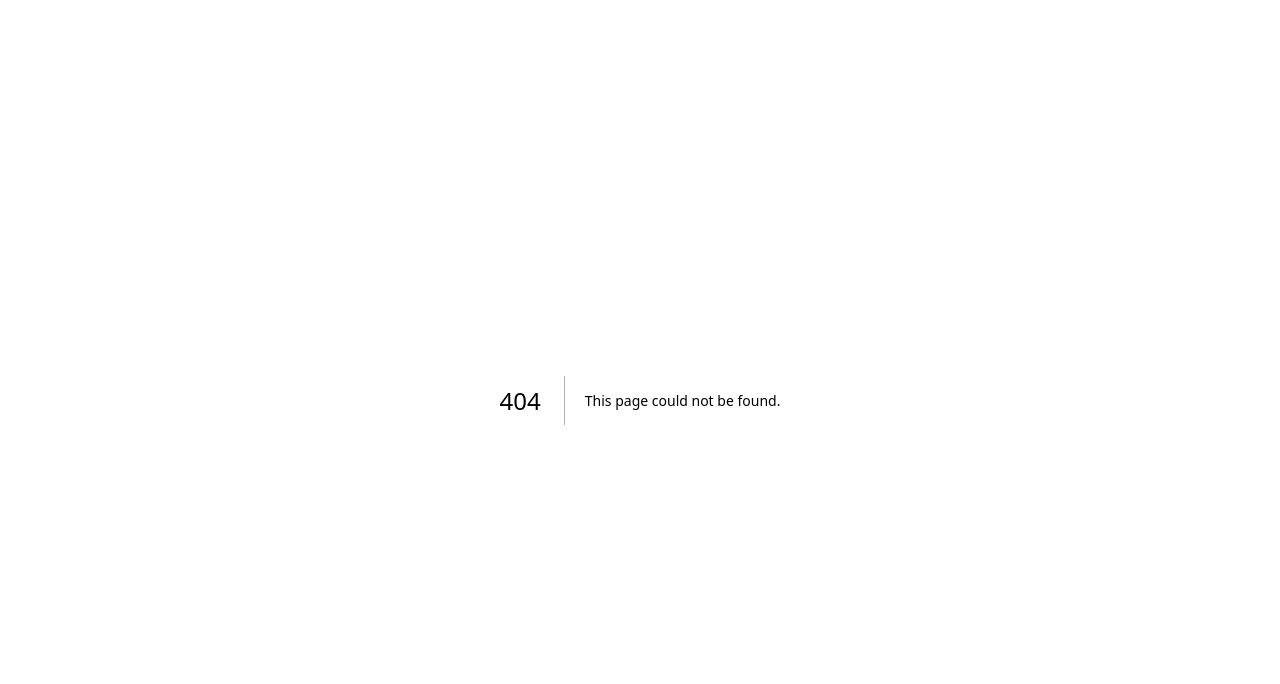
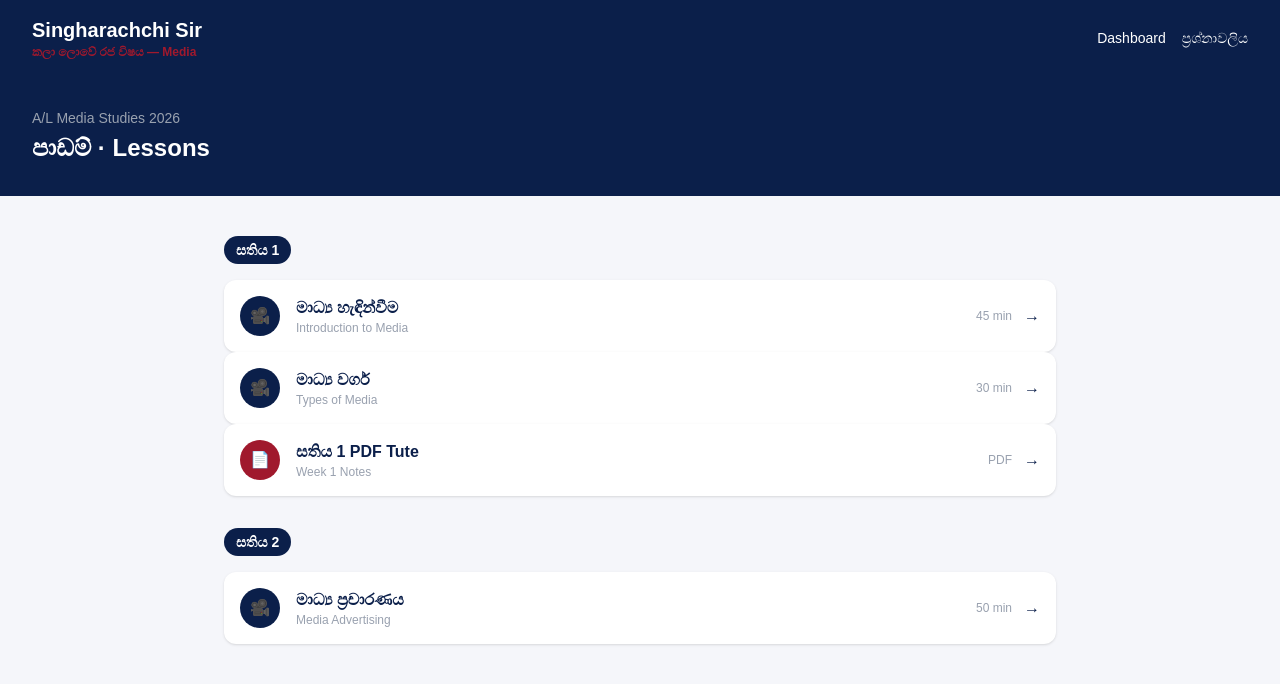
Before and after one commit to MKPGAP/singharachchi-lms, a Next.js app: page /lessons in a window 1280 px wide. Before the commit this address had no page. Shown: the top 684 px of the page. Built offline with nearby package versions, Linux system fonts and the light colour scheme.

Commit message:
Add lessons and quiz pages

```diff
--- /dev/null
+++ b/app/lessons/page.tsx
@@ -0,0 +1,112 @@
+import Link from 'next/link'
+
+const lessons = [
+  {
+    id: 1,
+    week: 'සතිය 1',
+    title: 'මාධ්‍ය හැඳින්වීම',
+    title_en: 'Introduction to Media',
+    duration: '45 min',
+    type: 'video',
+    completed: false
+  },
+  {
+    id: 2,
+    week: 'සතිය 1',
+    title: 'මාධ්‍ය වර්ග',
+    title_en: 'Types of Media',
+    duration: '30 min',
+    type: 'video',
+    completed: false
+  },
+  {
+    id: 3,
+    week: 'සතිය 1',
+    title: 'සතිය 1 PDF Tute',
+    title_en: 'Week 1 Notes',
+    duration: 'PDF',
+    type: 'pdf',
+    completed: false
+  },
+  {
+    id: 4,
+    week: 'සතිය 2',
+    title: 'මාධ්‍ය ප්‍රචාරණය',
+    title_en: 'Media Advertising',
+    duration: '50 min',
+    type: 'video',
+    completed: false
+  }
+]
+
+const weeks = [...new Set(lessons.map(l => l.week))]
+
+export default function LessonsPage() {
+  return (
+    <main className="min-h-screen bg-[#F5F6FA]">
+      {/* Header */}
+      <header className="bg-[#0B1F4A] text-white py-4 px-8 flex items-center justify-between">
+        <div>
+          <h1 className="text-xl font-bold">Singharachchi Sir</h1>
+          <p className="text-[#A0192D] text-xs font-semibold">
+            කලා ලොවේ රජ විෂය — Media
+          </p>
+        </div>
+        <nav className="flex gap-4 text-sm">
+          <Link href="/dashboard" className="hover:text-[#A0192D] transition">
+            Dashboard
+          </Link>
+          <Link href="/quiz" className="hover:text-[#A0192D] transition">
+            ප්‍රශ්නාවලිය
+          </Link>
+        </nav>
+      </header>
+
+      {/* Course Title */}
+      <section className="bg-[#0B1F4A] text-white py-8 px-8">
+        <p className="text-gray-400 text-sm mb-1">A/L Media Studies 2026</p>
+        <h2 className="text-2xl font-bold">පාඩම් · Lessons</h2>
+      </section>
+
+      {/* Lessons List */}
+      <div className="max-w-4xl mx-auto px-8 py-10">
+        {weeks.map((week) => (
+          <div key={week} className="mb-8">
+            <h3 className="text-lg font-bold text-[#0B1F4A] mb-4 flex items-center gap-2">
+              <span className="bg-[#0B1F4A] text-white px-3 py-1 rounded-full text-sm">
+                {week}
+              </span>
+            </h3>
+            <div className="space-y-3">
+              {lessons
+                .filter(l => l.week === week)
+                .map((lesson) => (
+                  <Link href={`/lessons/${lesson.id}`} key={lesson.id}>
+                    <div className="bg-white rounded-xl p-4 shadow-sm flex items-center justify-between hover:shadow-md transition cursor-pointer group">
+                      <div className="flex items-center gap-4">
+                        <div className={`w-10 h-10 rounded-full flex items-center justify-center text-white font-bold ${lesson.type === 'pdf' ? 'bg-[#A0192D]' : 'bg-[#0B1F4A]'}`}>
+                          {lesson.type === 'pdf' ? '📄' : '🎥'}
+                        </div>
+                        <div>
+                          <p className="font-semibold text-[#0B1F4A] group-hover:text-[#A0192D] transition">
+                            {lesson.title}
+                          </p>
+                          <p className="text-gray-400 text-xs">{lesson.title_en}</p>
+                        </div>
+                      </div>
+                      <div className="flex items-center gap-3">
+                        <span className="text-xs text-gray-400">{lesson.duration}</span>
+                        <span className="text-[#0B1F4A] group-hover:text-[#A0192D] transition">
+                          →
+                        </span>
+                      </div>
+                    </div>
+                  </Link>
+                ))}
+            </div>
+          </div>
+        ))}
+      </div>
+    </main>
+  )
+}
--- /dev/null
+++ b/app/quiz/page.tsx
@@ -0,0 +1,150 @@
+'use client'
+import { useState } from 'react'
+import Link from 'next/link'
+
+const questions = [
+  {
+    id: 1,
+    question: 'මාධ්‍ය යනු කුමක්ද?',
+    question_en: 'What is Media?',
+    options: [
+      'තොරතුරු සන්නිවේදනය සඳහා භාවිතා කරන මාධ්‍යයන්',
+      'රූපවාහිනී වැඩසටහන් පමණි',
+      'පුවත්පත් සහ සඟරා පමණි',
+      'සමාජ මාධ්‍ය පමණි'
+    ],
+    correct: 0
+  },
+  {
+    id: 2,
+    question: 'Print Media හි උදාහරණයක් කුමක්ද?',
+    question_en: 'What is an example of Print Media?',
+    options: [
+      'රූපවාහිනිය',
+      'ගුවන්විදුලිය',
+      'පුවත්පත',
+      'සමාජ මාධ්‍ය'
+    ],
+    correct: 2
+  },
+  {
+    id: 3,
+    question: 'Electronic Media හට අයත් වන්නේ?',
+    question_en: 'Which belongs to Electronic Media?',
+    options: [
+      'පුවත්පත',
+      'සඟරාව',
+      'රූපවාහිනිය',
+      'පත්‍රිකාව'
+    ],
+    correct: 2
+  }
+]
+
+export default function QuizPage() {
+  const [current, setCurrent] = useState(0)
+  const [selected, setSelected] = useState<number | null>(null)
+  const [answers, setAnswers] = useState<number[]>([])
+  const [finished, setFinished] = useState(false)
+
+  const handleNext = () => {
+    if (selected === null) return
+    const newAnswers = [...answers, selected]
+    setAnswers(newAnswers)
+    setSelected(null)
+    if (current + 1 < questions.length) {
+      setCurrent(current + 1)
+    } else {
+      setFinished(true)
+    }
+  }
+
+  const score = answers.filter((a, i) => a === questions[i].correct).length
+
+  if (finished) {
+    return (
+      <main className="min-h-screen bg-[#F5F6FA] flex items-center justify-center">
+        <div className="bg-white rounded-xl shadow-md p-8 w-full max-w-md text-center">
+          <div className="text-5xl mb-4">🎉</div>
+          <h2 className="text-2xl font-bold text-[#0B1F4A] mb-2">
+            ප්‍රශ්නාවලිය සම්පූර්ණයි!
+          </h2>
+          <div className="bg-[#F5F6FA] rounded-xl p-6 mb-6">
+            <p className="text-5xl font-bold text-[#0B1F4A] mb-1">
+              {score}/{questions.length}
+            </p>
+            <p className="text-gray-500 text-sm">ඔබගේ ලකුණු</p>
+            <p className="text-2xl font-bold mt-2" style={{color: score === questions.length ? '#1a7a3a' : score >= questions.length/2 ? '#b87d00' : '#A0192D'}}>
+              {score === questions.length ? 'විශිෂ්ට! 🌟' : score >= questions.length/2 ? 'හොඳයි! 👍' : 'තවත් වැඩ කරන්න 💪'}
+            </p>
+          </div>
+          <Link href="/dashboard">
+            <button className="w-full bg-[#0B1F4A] text-white py-3 rounded-lg font-semibold hover:bg-[#1A3A7A] transition">
+              Dashboard එකට යන්න
+            </button>
+          </Link>
+        </div>
+      </main>
+    )
+  }
+
+  const q = questions[current]
+
+  return (
+    <main className="min-h-screen bg-[#F5F6FA]">
+      <header className="bg-[#0B1F4A] text-white py-4 px-8 flex items-center justify-between">
+        <div>
+          <h1 className="text-xl font-bold">Singharachchi Sir</h1>
+          <p className="text-[#A0192D] text-xs font-semibold">සතිපතා ප්‍රශ්නාවලිය</p>
+        </div>
+        <span className="text-sm text-gray-300">
+          {current + 1} / {questions.length}
+        </span>
+      </header>
+
+      <div className="max-w-2xl mx-auto px-8 py-10">
+        {/* Progress */}
+        <div className="bg-gray-200 rounded-full h-2 mb-8">
+          <div
+            className="bg-[#A0192D] h-2 rounded-full transition-all"
+            style={{width: `${((current + 1) / questions.length) * 100}%`}}
+          />
+        </div>
+
+        {/* Question */}
+        <div className="bg-white rounded-xl shadow-sm p-6 mb-6">
+          <p className="text-xs text-gray-400 mb-2">{q.question_en}</p>
+          <h2 className="text-xl font-bold text-[#0B1F4A]">{q.question}</h2>
+        </div>
+
+        {/* Options */}
+        <div className="space-y-3 mb-8">
+          {q.options.map((option, i) => (
+            <button
+              key={i}
+              onClick={() => setSelected(i)}
+              className={`w-full text-left p-4 rounded-xl border-2 transition font-medium ${
+                selected === i
+                  ? 'border-[#0B1F4A] bg-[#0B1F4A] text-white'
+                  : 'border-gray-200 bg-white text-gray-700 hover:border-[#0B1F4A]'
+              }`}
+            >
+              <span className="mr-3 font-bold">
+                {['A', 'B', 'C', 'D'][i]}.
+              </span>
+              {option}
+            </button>
+          ))}
+        </div>
+
+        <button
+          onClick={handleNext}
+          disabled={selected === null}
+          className="w-full bg-[#A0192D] text-white py-3 rounded-lg font-semibold hover:bg-[#8a1526] transition disabled:opacity-50"
+        >
+          {current + 1 === questions.length ? 'සම්පූර්ණ කරන්න · Finish' : 'ඊළඟ · Next →'}
+        </button>
+      </div>
+    </main>
+  )
+}
```
